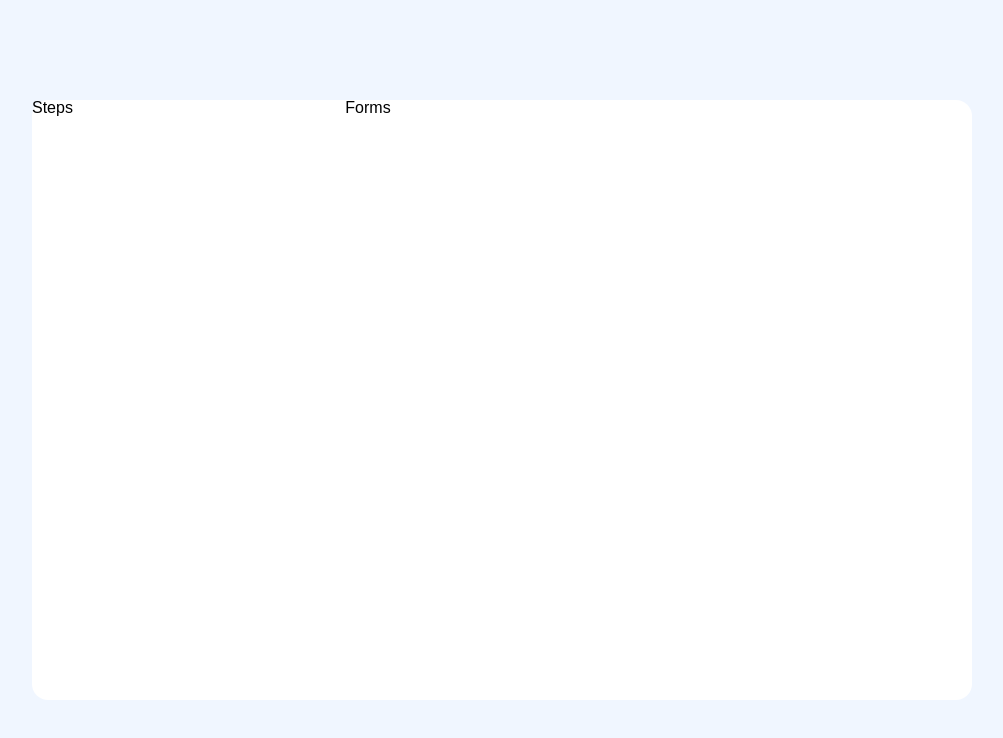
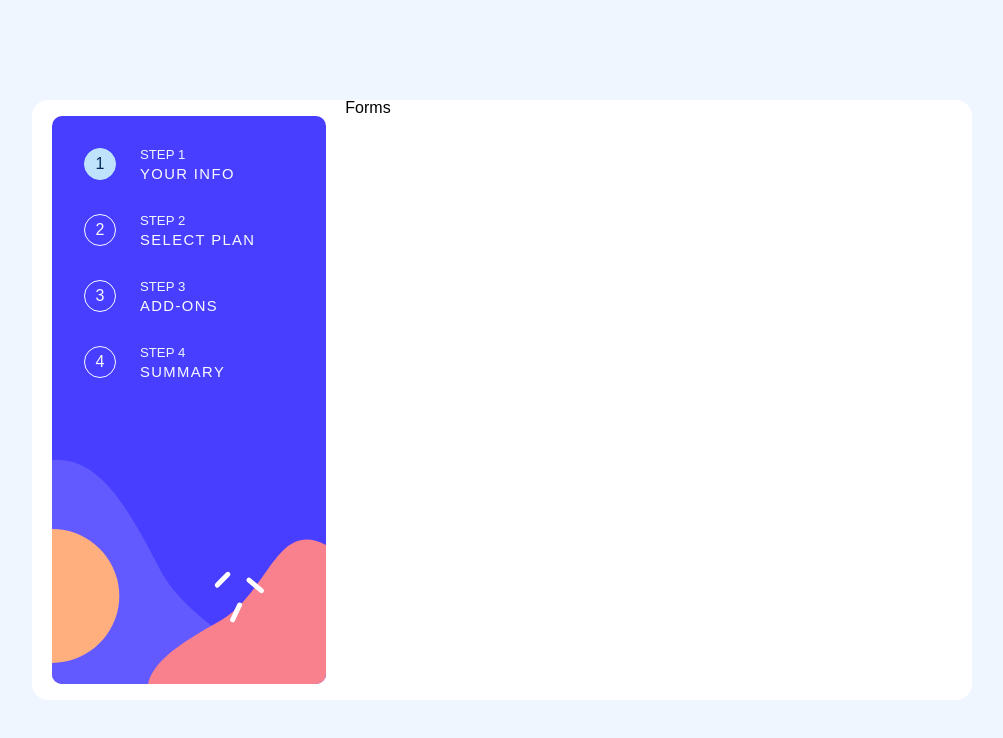
Before and after one commit to gguilhermelopes/front-end-mentor-multi-step-form, a React (Create React App) app: page / in a window 1280 px wide. Shown: the top 738 px of the page, without its empty margins (138-1141 px from the left). Built offline with nearby package versions, Linux system fonts and the light colour scheme.

Commit message:
sidebar simple function done

```diff
--- a/src/App.js
+++ b/src/App.js
@@ -1,11 +1,14 @@
 import React from "react";
 import { BrowserRouter } from "react-router-dom";
 import Main from "./Components/Main";
+import { GlobalStorage } from "./Hooks/GlobalContext";
 
 const App = () => {
   return (
     <BrowserRouter>
-      <Main />
+      <GlobalStorage>
+        <Main />
+      </GlobalStorage>
     </BrowserRouter>
   );
 };
--- a/src/Components/Main.js
+++ b/src/Components/Main.js
@@ -1,11 +1,11 @@
 import React from "react";
 import Forms from "./Forms";
-import Steps from "./Steps";
+import Sidebar from "./Sidebar";
 
 const Main = () => {
   return (
     <main>
-      <Steps />
+      <Sidebar />
       <Forms />
     </main>
   );
--- /dev/null
+++ b/src/Components/Sidebar.js
@@ -0,0 +1,16 @@
+import React from "react";
+import styles from "./Sidebar.module.css";
+import SidebarItem from "./SidebarItem";
+
+const Sidebar = () => {
+  return (
+    <section className={styles.section}>
+      <SidebarItem index={1} stepInfo={"Your info"} />
+      <SidebarItem index={2} stepInfo={"Select plan"} />
+      <SidebarItem index={3} stepInfo={"Add-ons"} />
+      <SidebarItem index={4} stepInfo={"Summary"} />
+    </section>
+  );
+};
+
+export default Sidebar;
--- /dev/null
+++ b/src/Components/Sidebar.module.css
@@ -0,0 +1,7 @@
+.section {
+  background: url("../Assets/bg-sidebar-desktop.svg") no-repeat center center;
+  padding: 3rem 3.25rem;
+  display: flex;
+  flex-direction: column;
+  gap: 2rem;
+}
--- /dev/null
+++ b/src/Components/SidebarItem.js
@@ -0,0 +1,31 @@
+import React from "react";
+
+import { GlobalContext } from "../Hooks/GlobalContext";
+import styles from "./SidebarItem.module.css";
+
+const SidebarItem = ({ index, stepInfo }) => {
+  const { step } = React.useContext(GlobalContext);
+
+  function active(step, index) {
+    if (step === index) return true;
+  }
+  const isActive = active(step, index);
+
+  return (
+    <div className={styles.itemWrapper}>
+      <span
+        className={
+          !isActive ? styles.index : `${styles.index} ${styles.active}`
+        }
+      >
+        {index}
+      </span>
+      <div className={styles.stepWrapper}>
+        <span>Step {index}</span>
+        <span>{stepInfo}</span>
+      </div>
+    </div>
+  );
+};
+
+export default SidebarItem;
--- /dev/null
+++ b/src/Components/SidebarItem.module.css
@@ -0,0 +1,45 @@
+.itemWrapper {
+  display: flex;
+  color: var(--alabaster);
+  gap: 1.5rem;
+}
+
+span {
+  display: block;
+}
+
+.index {
+  display: flex;
+  width: 2rem;
+  height: 2rem;
+  align-items: center;
+  justify-content: center;
+  border: 1px solid var(--alabaster);
+  padding: 0.5rem;
+  border-radius: 50%;
+  font-weight: 500;
+  cursor: pointer;
+}
+
+.index.active {
+  background: var(--light-blue);
+  color: var(--marine-blue);
+  border-color: var(--light-blue);
+}
+
+.stepWrapper {
+  text-transform: uppercase;
+  font-weight: 500;
+  display: flex;
+  flex-direction: column;
+  gap: 0.375rem;
+  font-size: 0.925rem;
+  letter-spacing: 1.4px;
+}
+
+.stepWrapper span:first-child {
+  font-size: 0.825rem;
+  color: var(--magnolia);
+  font-weight: 300;
+  letter-spacing: initial;
+}
--- a/src/Components/Steps.js
+++ /dev/null
@@ -1,7 +0,0 @@
-import React from "react";
-
-const Steps = () => {
-  return <section>Steps</section>;
-};
-
-export default Steps;
--- /dev/null
+++ b/src/Hooks/GlobalContext.js
@@ -0,0 +1,12 @@
+import React from "react";
+
+export const GlobalContext = React.createContext();
+
+export const GlobalStorage = ({ children }) => {
+  const [step, setStep] = React.useState(1);
+  return (
+    <GlobalContext.Provider value={{ step, setStep }}>
+      {children}
+    </GlobalContext.Provider>
+  );
+};
--- a/src/index.css
+++ b/src/index.css
@@ -131,7 +131,7 @@ a {
 
 /* IMPORTS AND GENERAL STYLES */
 
-@import url("https://fonts.googleapis.com/css2?family=Ubuntu:wght@400;500;700&display=swap");
+@import url("https://fonts.googleapis.com/css2?family=Ubuntu:wght@300;400;500;700&display=swap");
 
 :root {
   /* Primary colors */
@@ -148,9 +148,19 @@ a {
   --white: hsl(0, 0%, 100%);
 }
 
+img {
+  max-width: 100%;
+  display: block;
+}
+
+* {
+  box-sizing: border-box;
+}
+
 body {
   font-family: "Ubuntu", sans-serif;
   display: flex;
+  flex-direction: column;
   justify-content: center;
   align-items: center;
   min-height: 100vh;
```
Also changed, not shown: src/Components/StepItem.js (deleted, +0 -7 lines).
